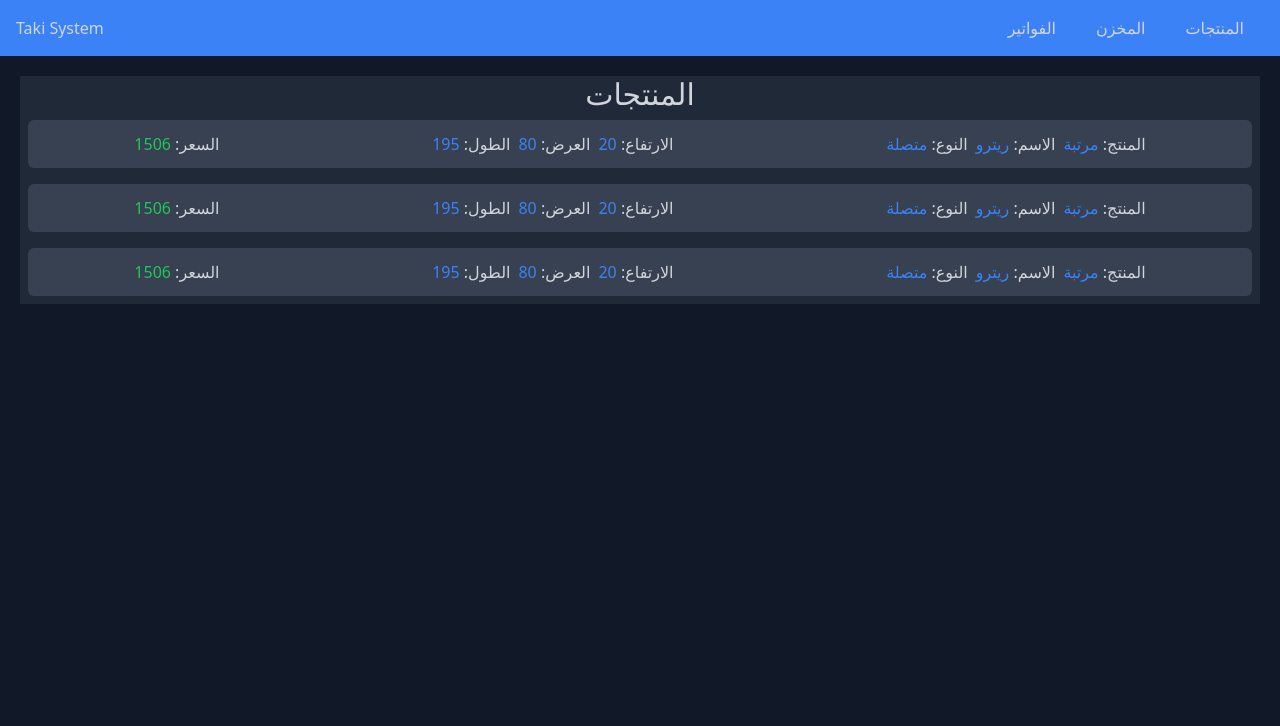
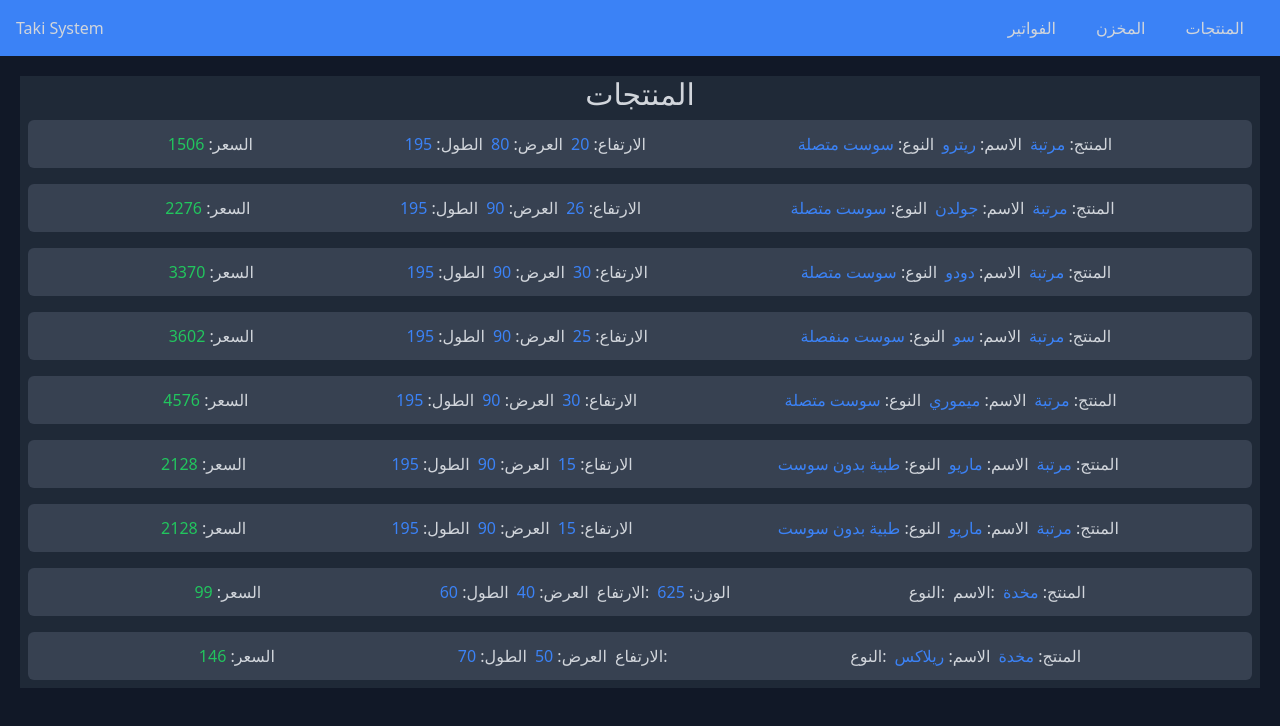
Before and after one commit to alimr70/mattress-sys-front, a React (Create React App) app: page / in a window 1280 px wide. Shown: the top 726 px of the page. Built offline with nearby package versions, Linux system fonts and the light colour scheme.

Commit message:
initial context setup

```diff
--- a/src/components/ProductItem.jsx
+++ b/src/components/ProductItem.jsx
@@ -1,5 +1,6 @@
-const ProductItem = ({
-  productType,
+const ProductItem = ({ product }) => {
+  const {
+    type,
     name,
     category,
     weight,
@@ -9,49 +10,49 @@ const ProductItem = ({
     price,
     quantity,
     companyDiscount,
-}) => {
+  } = product;
   return (
-    <li className="m-2 rounded-md bg-gray-700 flex flex-wrap items-center justify-center md:justify-around flex-row-reverse text-right">
+    <li className="m-2 rounded-md bg-gray-700 flex flex-wrap items-center justify-around md:justify-evenly flex-row-reverse text-right">
       <div className="p-2 ti:flex flex-row-reverse">
         <p className="m-1">
-          المنتج: <span class="text-blue-500">{productType}</span>
+          المنتج: <span className="text-blue-500">{type}</span>
         </p>
         <p className="m-1">
-          الاسم: <span class="text-blue-500">{name}</span>
+          الاسم: <span className="text-blue-500">{name}</span>
         </p>
         <p className="m-1">
-          النوع: <span class="text-blue-500">{category}</span>
+          النوع: <span className="text-blue-500">{category}</span>
         </p>
       </div>
       <div className="p-2 ti:flex flex-row-reverse">
         {weight && (
           <p className="m-1">
-            الوزن: <span class="text-blue-500">{weight}</span>
+            الوزن: <span className="text-blue-500">{weight}</span>
           </p>
         )}
         <p className="m-1">
-          الارتفاع: <span class="text-blue-500">{thickness}</span>
+          الارتفاع: <span className="text-blue-500">{thickness}</span>
         </p>
         <p className="m-1">
-          العرض: <span class="text-blue-500">{width}</span>
+          العرض: <span className="text-blue-500">{width}</span>
         </p>
         <p className="m-1">
-          الطول: <span class="text-blue-500">{height}</span>
+          الطول: <span className="text-blue-500">{height}</span>
         </p>
       </div>
       <div className="p-2 ti:flex flex-row-reverse">
         <p className="m-1">
-          السعر: <span class="text-green-500">{price}</span>
+          السعر: <span className="text-green-500">{price}</span>
         </p>
         {quantity && (
           <p className="m-1">
-            العدد بالمخزن: <span class="text-blue-500">{quantity}</span>
+            العدد بالمخزن: <span className="text-blue-500">{quantity}</span>
           </p>
         )}
         {companyDiscount && (
           <p className="m-1">
             خصم الشركة:
-            <span class="text-red-500">%{+companyDiscount * 100}</span>
+            <span className="text-red-500">%{+companyDiscount * 100}</span>
           </p>
         )}
       </div>
--- a/dbSample.json
+++ b/src/contexts/dbSample.json
@@ -1,9 +1,10 @@
 {
   "products": {
     "9848956198": {
-      "type": "mattress",
-      "name": "retro",
-      "category": "connected-sprig",
+      "id": 9848956198,
+      "type": "مرتبة",
+      "name": "ريترو",
+      "category": "سوست متصلة",
       "weight": "",
       "thickness": "20",
       "width": "80",
@@ -11,9 +12,10 @@
       "price": "1506"
     },
     "1654987893516": {
-      "type": "mattress",
-      "name": "golden",
-      "category": "connected-sprig",
+      "id": 1654987893516,
+      "type": "مرتبة",
+      "name": "جولدن",
+      "category": "سوست متصلة",
       "weight": "",
       "thickness": "26",
       "width": "90",
@@ -21,9 +23,10 @@
       "price": "2276"
     },
     "41869874862": {
-      "type": "mattress",
-      "name": "dodo",
-      "category": "connected-sprig",
+      "id": 41869874862,
+      "type": "مرتبة",
+      "name": "دودو",
+      "category": "سوست متصلة",
       "weight": "",
       "thickness": "30",
       "width": "90",
@@ -31,9 +34,10 @@
       "price": "3370"
     },
     "65148947561": {
-      "type": "mattress",
-      "name": "sue",
-      "category": "pocket-coil",
+      "id": 65148947561,
+      "type": "مرتبة",
+      "name": "سو",
+      "category": "سوست منفصلة",
       "weight": "",
       "thickness": "25",
       "width": "90",
@@ -41,9 +45,10 @@
       "price": "3602"
     },
     "15648976513": {
-      "type": "mattress",
-      "name": "memory",
-      "category": "connected-sprig",
+      "id": 15648976513,
+      "type": "مرتبة",
+      "name": "ميموري",
+      "category": "سوست متصلة",
       "weight": "",
       "thickness": "30",
       "width": "90",
@@ -51,9 +56,10 @@
       "price": "4576"
     },
     "165489643218": {
-      "type": "mattress",
-      "name": "mario",
-      "category": "medical",
+      "id": 165489643218,
+      "type": "مرتبة",
+      "name": "ماريو",
+      "category": "طبية بدون سوست",
       "weight": "",
       "thickness": "15",
       "width": "90",
@@ -61,9 +67,10 @@
       "price": "2128"
     },
     "1654896168943218": {
-      "type": "acces",
-      "name": "mario",
-      "category": "medical",
+      "id": 1654896168943218,
+      "type": "مرتبة",
+      "name": "ماريو",
+      "category": "طبية بدون سوست",
       "weight": "",
       "thickness": "15",
       "width": "90",
@@ -71,7 +78,8 @@
       "price": "2128"
     },
     "1687489563165": {
-      "type": "pillow",
+      "id": 1687489563165,
+      "type": "مخدة",
       "name": "",
       "thickness": "",
       "category": "",
@@ -81,8 +89,9 @@
       "price": "99"
     },
     "1894894553289": {
-      "type": "pillow",
-      "name": "relax",
+      "id": 1894894553289,
+      "type": "مخدة",
+      "name": "ريلاكس",
       "thickness": "",
       "category": "",
       "weight": "",
@@ -91,7 +100,7 @@
       "price": "146"
     }
   },
-  "store": [{
+  "warehouse": [{
       "product": "65148947561",
       "quantity": "3",
       "companyDiscount": "0.25"
--- /dev/null
+++ b/src/contexts/productsContext/index.jsx
@@ -0,0 +1,25 @@
+import { createContext, useReducer, useEffect } from "react";
+import proudctsReducer from "./productsReducer";
+import dbSample from "../dbSample.json";
+
+const initialState = dbSample.products;
+
+const isDataSaved = localStorage.getItem("mattressSysProducts")
+  ? JSON.parse(localStorage.getItem("mattressSysProducts"))
+  : initialState;
+
+export const ProductsStore = createContext(isDataSaved);
+
+export const ProductsStoreProvider = ({ children }) => {
+  const [productsState, dispatch] = useReducer(proudctsReducer, isDataSaved);
+
+  useEffect(() => {
+    localStorage.setItem("mattressSysProducts", JSON.stringify(productsState));
+  }, [productsState]);
+
+  return (
+    <ProductsStore.Provider value={{ productsState, dispatch }}>
+      {children}
+    </ProductsStore.Provider>
+  );
+};
--- /dev/null
+++ b/src/contexts/productsContext/productsActions.jsx
@@ -0,0 +1 @@
+export const INIT_PRODUCTS_DATA = "INIT_PRODUCTS_DATA";
--- /dev/null
+++ b/src/contexts/productsContext/productsReducer.jsx
@@ -0,0 +1,13 @@
+import { INIT_PRODUCTS_DATA } from "./productsActions";
+
+const proudctsReducer = (state, action) => {
+  switch (action.type) {
+    case INIT_PRODUCTS_DATA:
+      return { ...action.products };
+
+    default:
+      return state;
+  }
+};
+
+export default proudctsReducer;
--- a/src/index.js
+++ b/src/index.jsx
@@ -4,11 +4,14 @@ import "./index.css";
 import App from "./App";
 import reportWebVitals from "./reportWebVitals";
 import { BrowserRouter } from "react-router-dom";
+import { ProductsStoreProvider } from "./contexts/productsContext";
 
 ReactDOM.render(
   <React.StrictMode>
     <BrowserRouter>
-      <App />
+      <ProductsStoreProvider>
+        <App />
+      </ProductsStoreProvider>
     </BrowserRouter>
   </React.StrictMode>,
   document.getElementById("root")
--- a/src/pages/Products.jsx
+++ b/src/pages/Products.jsx
@@ -1,40 +1,21 @@
+import { useContext } from "react";
 import Container from "../components/Container";
 import Header from "../components/Header";
 import ProductItem from "../components/ProductItem";
+import { ProductsStore } from "../contexts/productsContext";
+
 const Products = () => {
+  const { productsState } = useContext(ProductsStore);
+  const products = Object.values(productsState);
   return (
     <>
       <Header />
       <Container title="المنتجات">
         <div>
           <ul className="flex justify-end flex-col">
-            <ProductItem
-              productType="مرتبة"
-              name="ريترو"
-              category="متصلة"
-              thickness="20"
-              width="80"
-              height="195"
-              price="1506"
-            />
-            <ProductItem
-              productType="مرتبة"
-              name="ريترو"
-              category="متصلة"
-              thickness="20"
-              width="80"
-              height="195"
-              price="1506"
-            />
-            <ProductItem
-              productType="مرتبة"
-              name="ريترو"
-              category="متصلة"
-              thickness="20"
-              width="80"
-              height="195"
-              price="1506"
-            />
+            {products.map((product) => {
+              return <ProductItem key={product.id} product={product} />;
+            })}
           </ul>
         </div>
       </Container>
```
Lines whose indentation alone changed are shown as unchanged.
